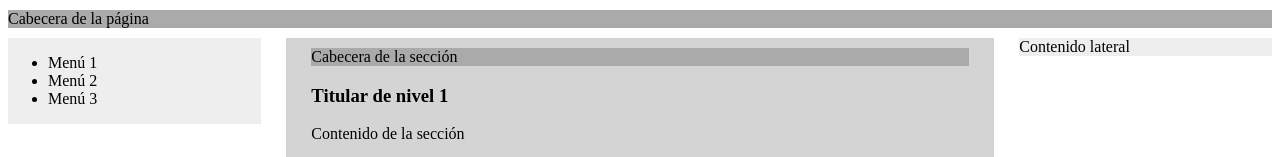
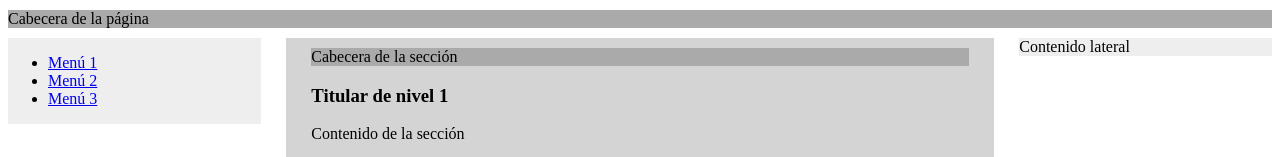
Before and after one commit to jgonzalezdaw/hello-world, a plain HTML site: page index.html in a window 1280 px wide. Shown: the top 157 px of the page. Drawn offline with Linux system fonts and the light colour scheme.

Commit message:
añade enlaces al menu lateral

```diff
--- a/index.html
+++ b/index.html
@@ -9,9 +9,9 @@
 	<header>Cabecera de la página</header>
 	<nav>
 	     <ul>
-		 <li>Menú 1</li>
-		 <li>Menú 2</li>
-		 <li>Menú 3</li>
+		 <li><a href="#">Menú 1</a></li>
+		 <li><a href="#">Menú 2</a></li>
+		 <li><a href="#">Menú 3</a></li>
 	     </ul>
 	</nav>
 	<aside>Contenido lateral
```
